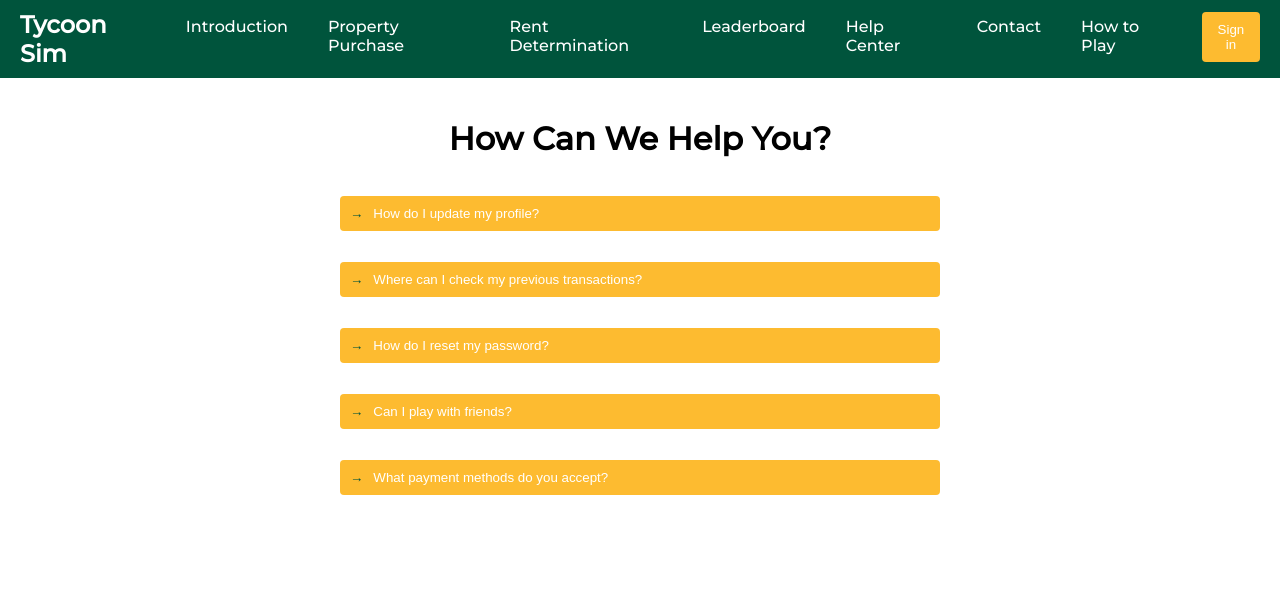
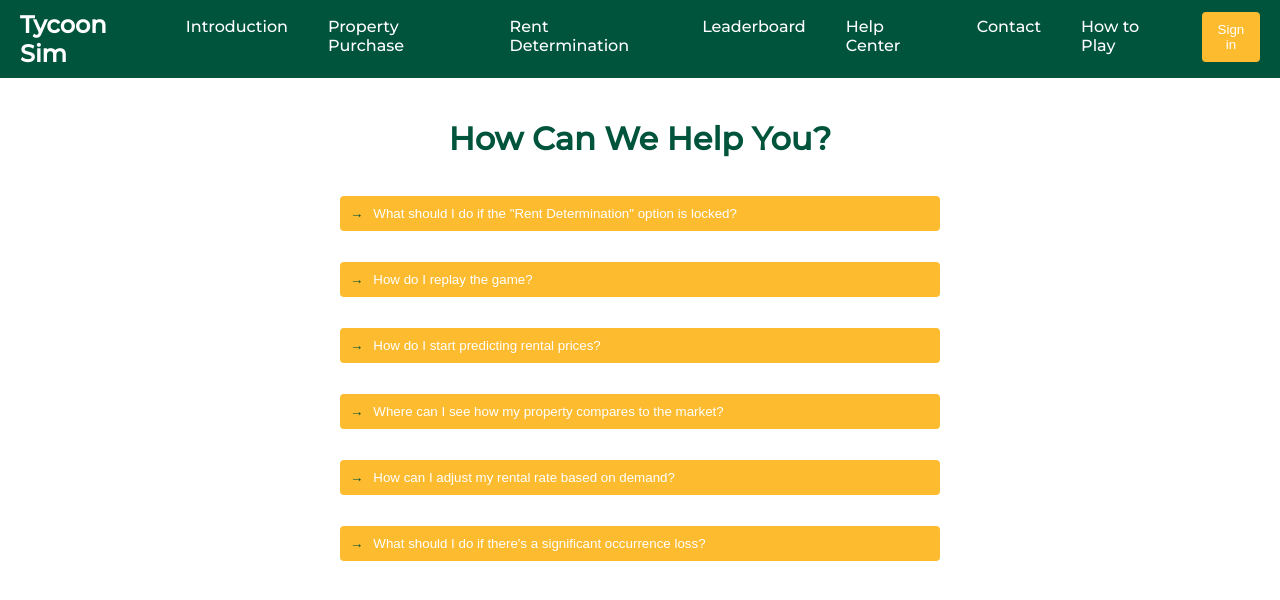
Before and after one commit to Devenvaruv/tycoonsimulator, a React (Create React App) app: page /faq in a window 1280 px wide. Shown: the top 600 px of the page. Built offline with nearby package versions, Linux system fonts and the light colour scheme; no server answers.

Commit message:
changed text

```diff
--- a/src/components/DemandVsTimeGraph/DemandVsTimeGraph.js
+++ b/src/components/DemandVsTimeGraph/DemandVsTimeGraph.js
@@ -22,9 +22,9 @@ const DemandVsTimeGraph = ({ userData, maxRent, maxYaxis}) => {
         />
         <Tooltip />
         <Legend />
-        <Line type="monotone" dataKey="userRent" stroke="#19A000" activeDot={{ r: 8 }} />
-        <Line type="monotone" dataKey="compRent" stroke="#FF0000" activeDot={{ r: 8 }} />
-        <Line type="monotone" dataKey="avgRent" stroke="#000000" activeDot={{ r: 8 }} />
+        <Line type="monotone" dataKey="Your Rent" stroke="#19A000" activeDot={{ r: 8 }} />
+        <Line type="monotone" dataKey="Comp Rent" stroke="#FF0000" activeDot={{ r: 8 }} />
+        <Line type="monotone" dataKey="Avg Rent" stroke="#000000" activeDot={{ r: 8 }} />
 
         <ReferenceArea y1={40} y2={maxRent} strokeOpacity={0.3} fill="green" fillOpacity={0.3} />
       </LineChart>
--- a/src/pages/Contact/Contact.js
+++ b/src/pages/Contact/Contact.js
@@ -5,19 +5,18 @@ const Contact = () => {
     return (
         <div className="contact-container">
             {/* Header */}
-            <h1>Contact Us</h1>
+            <h1 style={{color: '#00543C'}}>Contact Us</h1>
             <p>
-                Thank you for visiting our website. If you have any questions, feedback, or need assistance, please feel free to reach out to us. Our team is always ready to help you with your needs.
+                Thank you for visiting our website. If you have any questions, feedback, or need assistance, please feel free to reach out to us.
             </p>
 
             {/* General Inquiries or Support */}
             <p>For general inquiries or support:</p>
 
-            <p>Email: <a href="mailto:fake@gmail.com">fake@gmail.com</a></p>
+            <p>Email: <a href="mailto:tycoonsimusf@gmail.com">tycoonsimusf@gmail.com</a></p>
 
             {/* Services or Consultation */}
-            <p>for any technincal issues</p>
-            <p>Email: <a href="mailto:service@example.com">service@example.com</a></p>
+            <p>If you encounter any technical problems, kindly include a screenshot if you can.</p>
 
         </div>
 
--- a/src/pages/Faq/Faq.js
+++ b/src/pages/Faq/Faq.js
@@ -5,24 +5,29 @@ function Faq() {
 
     const faqData = [
         {
-            question: 'How do I update my profile?',
-            answer: 'You can update your profile by going to the settings page and clicking on the "Edit Profile" button.'
+            question: 'What should I do if the "Rent Determination" option is locked?',
+            answer: 'If the "Rent Determination" option is locked, it means you need to purchase a property first. Navigate to the "Property Purchase" section to select and buy a property. Once you own a property, the "Rent Determination" feature will become available.'
         },
         {
-            question: 'Where can I check my previous transactions?',
-            answer: 'All previous transactions can be viewed in the "Transaction History" section in your account dashboard.'
+            question: 'How do I replay the game?',
+            answer: `To replay the game, simply close the window and reopen it. This will refresh the game, allowing you to start from the beginning.`
         },
         {
-            question: 'How do I reset my password?',
-            answer: 'You can reset your password by clicking on "Forgot Password?" at the login page and following the instructions sent to your email.'
+            question: 'How do I start predicting rental prices?',
+            answer: `To begin predicting rental prices, simply enter your desired weekly rate in the 'Weekly Rate For Week' field on the rent Determination. Then, you can advance week-by-week using the 'Move Next Week' button to update your predictions.`
         },
         {
-            question: 'Can I play with friends?',
-            answer: 'Yes, you can play with friends by inviting them through the "Friends" tab in the game menu.'
+            question: 'Where can I see how my property compares to the market?',
+            answer: `The dynamic graph on the dashboard displays your property's rental rate as 'userRent', the competitive rates 'compRent', and the average market rate 'avgRent'. As you input your weekly rates, the graph will populate with this data, allowing you to compare at a glance.`
         },
         {
-            question: 'What payment methods do you accept?',
-            answer: 'We accept various payment methods including credit cards, PayPal, and cryptocurrency.'
+            question: 'How can I adjust my rental rate based on demand?',
+            answer: `Monitor the 'Your Demand', 'Comp Demand', and 'Total Demand' columns in the weekly data table. Based on these figures and the '% Occurrence Loss', you can adjust your weekly rental rate in the input field to optimize your pricing strategy.`
+        },
+
+        {
+            question: `What should I do if there's a significant occurrence loss?`,
+            answer: `If you notice a significant '% Occurrence Loss', consider adjusting your rental price to be more competitive. The  graph and demand columns can guide you in finding a rate that might reduce the loss and improve occupancy.`
         }
     ];
 
@@ -38,7 +43,7 @@ function Faq() {
     return (
         <div className="faq-container">
             {/* FAQ Section Header */}
-            <h1>How Can We Help You?</h1>
+            <h1 style={{color: '#00543C'}}>How Can We Help You?</h1>
 
             {/* FAQ List */}
             <ul className="faq-list">
--- a/src/pages/Home/Home.js
+++ b/src/pages/Home/Home.js
@@ -27,7 +27,7 @@ const Home = () => {
 
             {/* Real Estate Powerhouse Paragraph */}
             <p className="intro-paragraph">
-                With the advent of platforms like Airbnb, Austin has become a hotspot for property
+                Austin has become a hotspot for property
                 investment. The city's diverse neighborhoods offer unique investment opportunities,
                 each with its distinct character and potential for varying returns on investment.
             </p>
--- a/src/pages/MonthlyPricing/MonthlyPricing.js
+++ b/src/pages/MonthlyPricing/MonthlyPricing.js
@@ -216,9 +216,9 @@ const MonthlyPricing = () => {
 
   const graphRentData = weeklyRentData.map((rent, index) => ({
     time: `Week ${index+ 1}`,
-    userRent: rent,
-    compRent: weeklyCompRentData[index],
-    avgRent: sum,
+    'Your Rent': rent,
+    'Comp Rent': weeklyCompRentData[index],
+    'Avg Rent': sum,
   }));
 
   return (
@@ -241,14 +241,7 @@ const MonthlyPricing = () => {
           <div className="week-container">
             <h1>Comprehensive Property Insights</h1>
             <p>
-              Explore and download our comprehensive dataset, which offers a
-              historical analysis of financial performance for properties within
-              the {currentGameData.zipCode}. This rich dataset includes detailed
-              revenue and cost combinations for various types of properties,
-              from residential to commercial, providing a granular look at the
-              financial landscape of real estate in this area. Gain a
-              competitive edge by leveraging our curated data to inform your
-              strategic decisions.
+            Welcome to your personalized property insights board. Here are all the key financial number for your property, and information on how properties are in your area.
             </p>
             <h4>Zipcode: {currentGameData.zipCode}</h4>
             <h4>No of Rooms: {currentGameData.numberOfRooms}</h4>
--- a/src/pages/PropertyPurchase/PropertyPurchase.js
+++ b/src/pages/PropertyPurchase/PropertyPurchase.js
@@ -16,7 +16,7 @@ const PropertyPurchase = () => {
         <div className="table-container">
           <h1>In-Depth Property Financials Analysis</h1>
           <p>
-            Access our tailored dataset for insights into property values and
+            Access our dataset for insights into property values and
             market trends. Customize your analysis by specifying room count,
             bathroom number, and property type to uncover market desirability,
             investment potential, and strategic planning opportunities.
```
